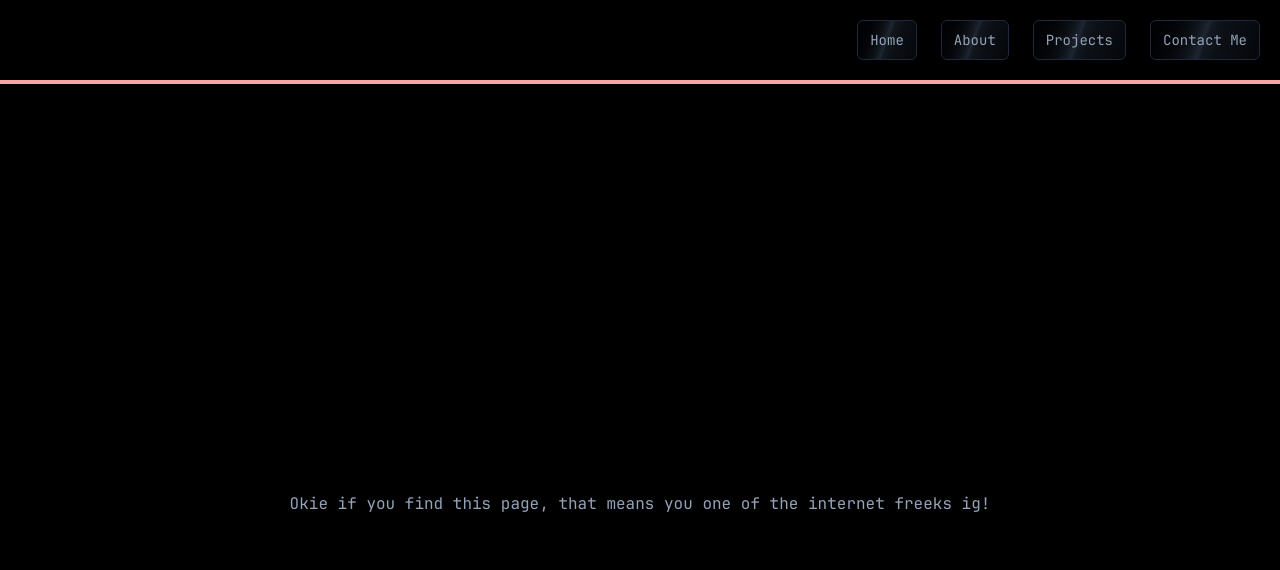
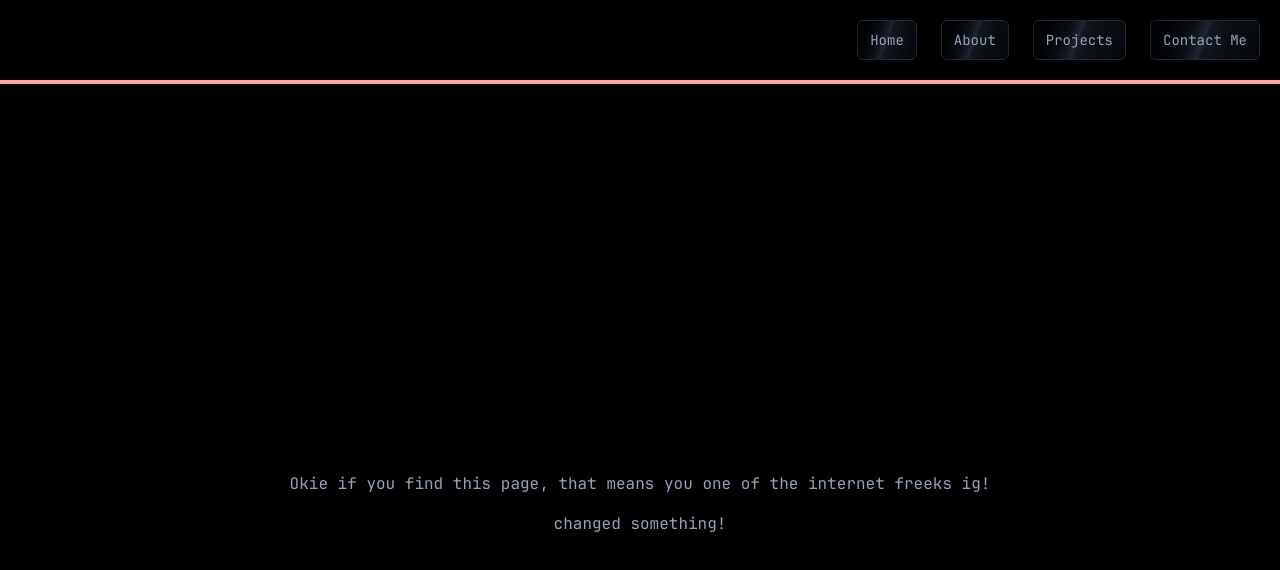
Before and after one commit to TheDummyUser/x, a React (Vite) app: page / in a window 1280 px wide. Shown: the top 570 px of the page. Built offline with nearby package versions, Linux system fonts and the light colour scheme.

Commit message:
a new commit

```diff
--- a/src/pages/Home.tsx
+++ b/src/pages/Home.tsx
@@ -10,6 +10,7 @@ const Home = () => {
             Okie if you find this page, that means you one of the internet
             freeks ig!
           </p>
+          <p>changed something!</p>
         </div>
       </div>
     </>
```
